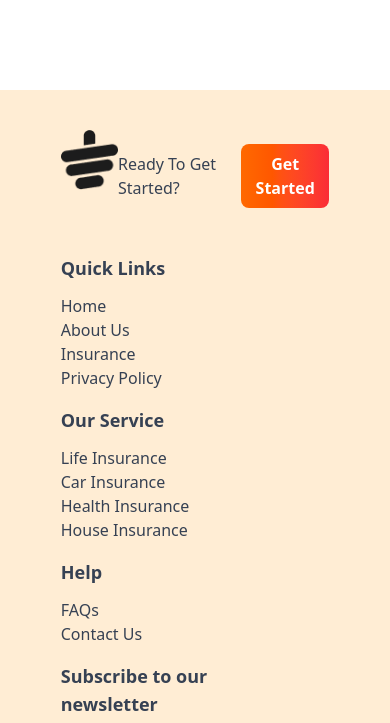
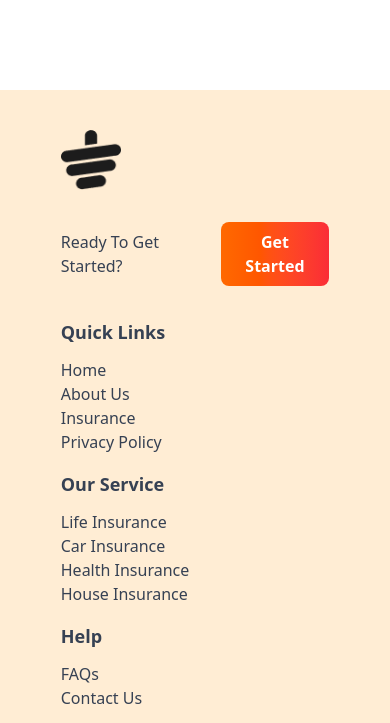
Before and after one commit to Azmain005/tailwind-project, a plain HTML site: page index.html in a window 390 px wide. Shown: the part 7320-8043 px from the top of the page. Drawn offline with nearby package versions, Linux system fonts and the light colour scheme.

Commit message:
fixed a bug and completed the project

```diff
--- a/index.html
+++ b/index.html
@@ -292,7 +292,8 @@
      <footer class="bg-orange-100 text-gray-700 py-10 px-4 md:px-16">
         <div class="w-9/12 mx-auto">
           <!-- logo -->
-           <div class="mb-8 flex justify-between">
+           <div class="mb-8 flex flex-col md:flex-row md:justify-between">
+
             <img class="mb-8 max-w-15 max-h-15" src="images/cup.png" alt="">
             <div class="flex items-center gap-2">
               <h4>Ready To Get Started?</h4>
```
